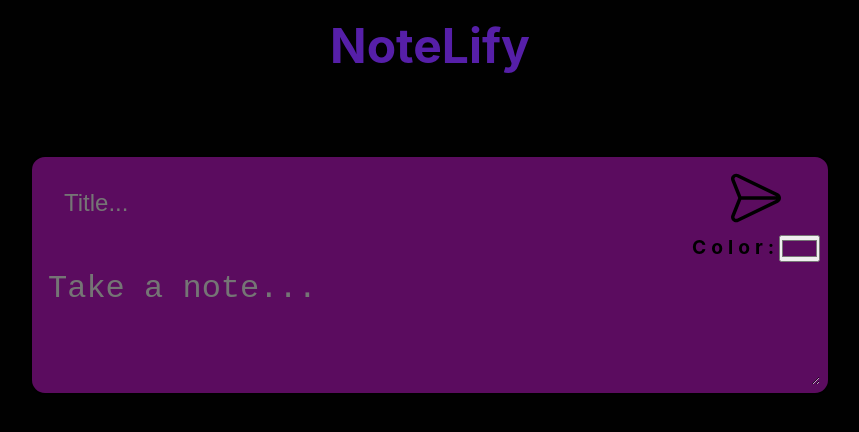
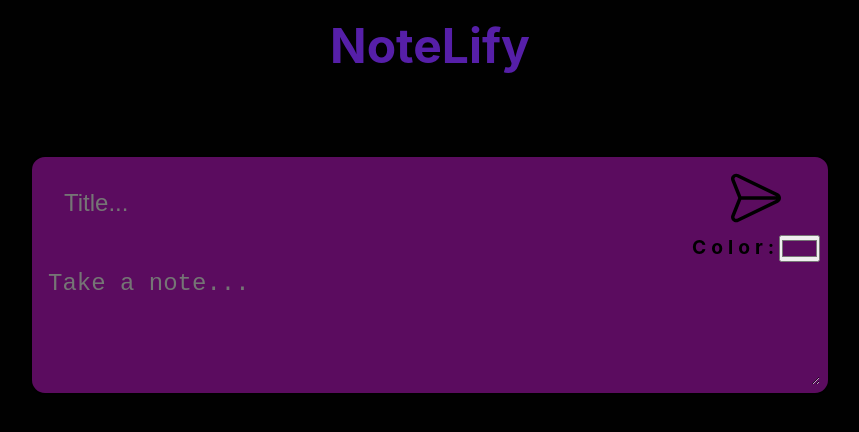
Before and after one commit to ShasheeshPurohit/google-keep, a React (Create React App) app: page / in a window 1280 px wide. Shown: the top 432 px of the page, without its empty margins (210-1069 px from the left). Built offline with nearby package versions, Linux system fonts and the light colour scheme.

Commit message:
Component Styling

```diff
--- a/src/App.css
+++ b/src/App.css
@@ -1,6 +1,9 @@
 .App {
   text-align: center;
   display: flex;
+  justify-content: center;
+  width: 100%;
+  align-items: center;
   flex-direction: column;
   padding: 1rem;
 }
--- a/src/App.js
+++ b/src/App.js
@@ -66,10 +66,10 @@ function App() {
   return (
     <div className="App">
       <h1 style={{color: getColorVal()}} className="main--heading">NoteLify</h1>
-      <div className="noteMakerBox">
+      {/* <div className="noteMakerBox"> */}
       <NoteCreator noteTitleHandler={event=>noteTitleHandler(event.target.value)} noteBodyHandler={event=>noteBodyHandler(event.target.value)} postButtonHandler={postButtonHandler} noteTitleValue={noteTitleValue} noteBodyValue={noteBodyValue} colorChangeHandler={event=>colorChangeHandler(event.target.value)} backgroundColorValue = {getColorVal()} inputColorVal={postedNotes.length === 0 ? "#5b0c5f" : getColorVal()}
     />
-      </div>
+      {/* </div> */}
       <div className="pinnedNotesSection">
       {
         pinnedNotes.map((item)=>{
--- a/src/components/notecreator.css
+++ b/src/components/notecreator.css
@@ -4,9 +4,6 @@
     box-sizing: border-box;
 }
 
-.App{
-    font-size: 10px;
-}
 
 .noteBox {
     margin-top: 5rem;
@@ -55,7 +52,7 @@
     padding: 0.5rem;
     background: none;
     border: none;
-    font-size: 2rem;
+    font-size: 1.5rem;
     outline: none;
 }
 
```
